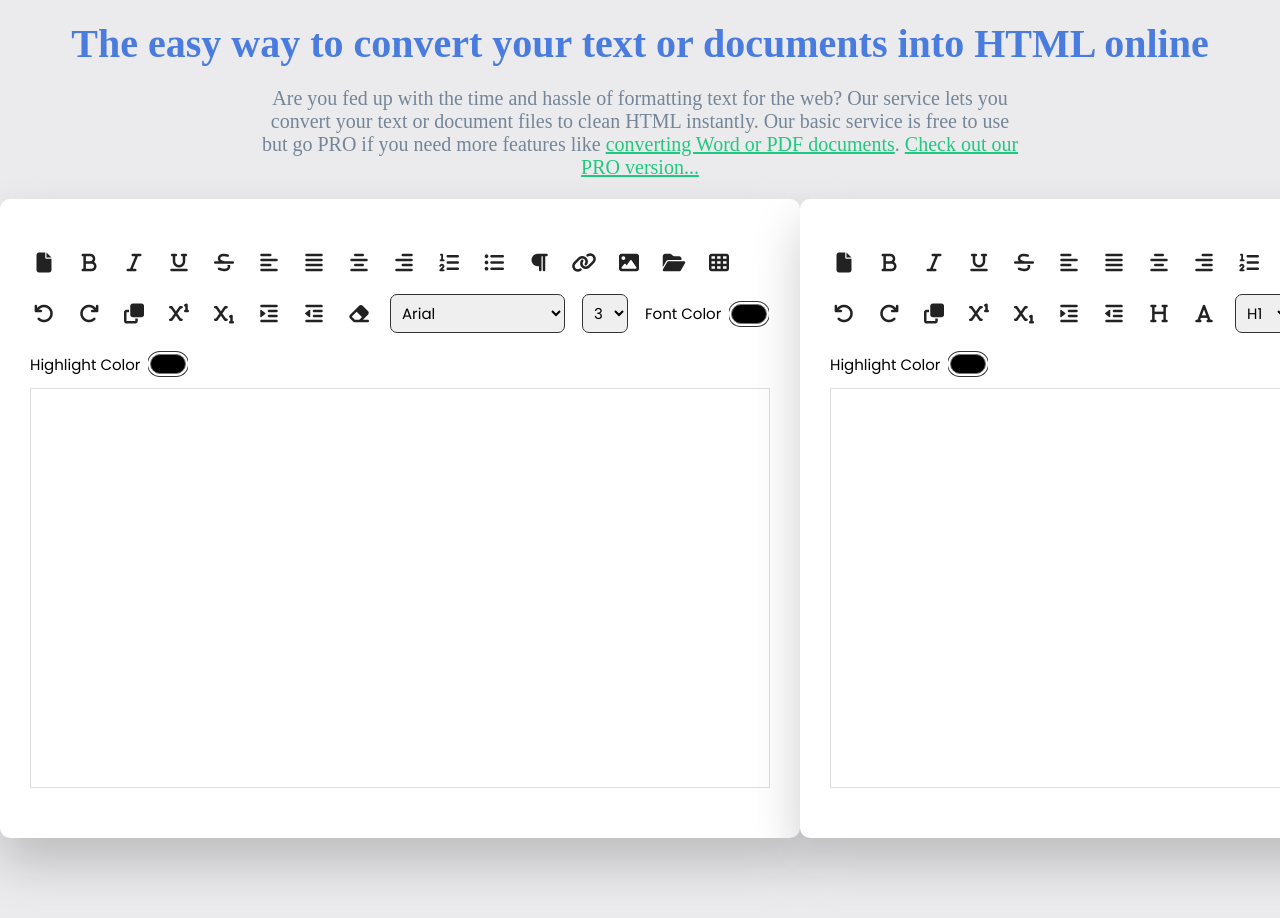
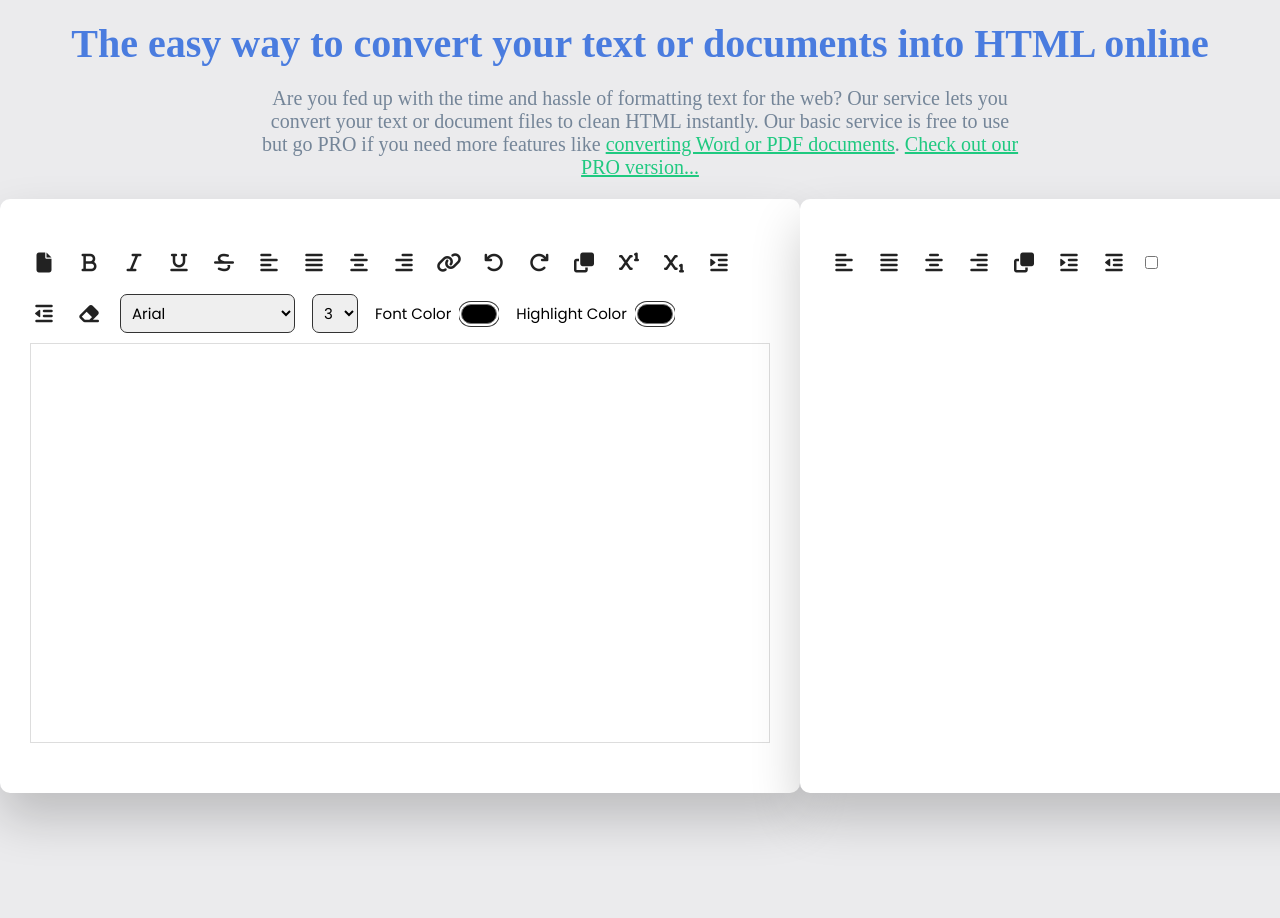
Before and after one commit to Nupur2001/Word-to-HTML-Revised, a plain HTML site: page index.html in a window 1280 px wide. Shown: the top 918 px of the page. After the commit the page ends 873 px from the top, so only its background shows below. Drawn offline with nearby package versions, Linux system fonts and the light colour scheme.

Commit message:
Update index.html

```diff
--- a/index.html
+++ b/index.html
@@ -54,27 +54,24 @@
           <button class="optionButton align" id="alignRight">
             <i class="fa-solid fa-align-right"></i>
           </button>
-          <button class="optionButton" id="listOl">
+          <!-- <button class="optionButton" id="listOl" onclick="modifyText('insertorderedlist')">
             <i class="fa-solid fa-list-ol"></i>
           </button>
-          <button class="optionButton" id="listUl">
+          <button class="optionButton" id="listUl" onclick="modifyText('insertunorderedlist')">
             <i class="fa-solid fa-list-ul"></i>
-          </button>
-          <button class="optionButton" id="para">
+          </button> -->
+          <!-- <button class="optionButton" id="para">
             <i class="fa-solid fa-paragraph"></i>
-          </button>
+          </button> -->
           <button class="optionButton" id="insertLink">
             <i class="fa-solid fa-link"></i>
           </button>
-          <button class="optionButton" id="insertImage">
-            <i class="fa-solid fa-image"></i>
-          </button>
-          <button class="optionButton" id="folderOpen">
+          <!-- <button class="optionButton" id="folderOpen">
             <i class="fa-solid fa-folder-open"></i>
-          </button>
-          <button class="optionButton" id="table">
+          </button> -->
+          <!-- <button class="optionButton" id="table">
             <i class="fa-solid fa-table-cells"></i>
-          </button>
+          </button> -->
           <button class="optionButton" id="undo">
             <i class="fa-solid fa-arrow-rotate-left"></i>
           </button>
@@ -152,23 +149,8 @@
         <div id="textInput" contenteditable="true"></div>
       </div>
 
-      <div class="editorBox">
+      <div class="editorBox HtmlEditorBox ">
         <div class="options">
-          <button class="optionButton format">
-            <i class="fa-solid fa-file"></i>
-          </button>
-          <button id="bold" class="optionButton format">
-            <i class="fa-solid fa-bold"></i>
-          </button>
-          <button id="italic" class="optionButton">
-            <i class="fa-solid fa-italic"></i>
-          </button>
-          <button id="underline" class="optionButton format">
-            <i class="fa-solid fa-underline"></i>
-          </button>
-          <button class="optionButton format" id="strikethrough">
-            <i class="fa-solid fa-strikethrough"></i>
-          </button>
           <button class="optionButton align" id="alignLeft">
             <i class="fa-solid fa-align-left"></i>
           </button>
@@ -181,41 +163,8 @@
           <button class="optionButton align" id="alignRight">
             <i class="fa-solid fa-align-right"></i>
           </button>
-          <button class="optionButton" id="listOl">
-            <i class="fa-solid fa-list-ol"></i>
-          </button>
-          <button class="optionButton" id="listUl">
-            <i class="fa-solid fa-list-ul"></i>
-          </button>
-          <button class="optionButton" id="para">
-            <i class="fa-solid fa-paragraph"></i>
-          </button>
-          <button class="optionButton" id="insertLink">
-            <i class="fa-solid fa-link"></i>
-          </button>
-          <button class="optionButton" id="insertImage">
-            <i class="fa-solid fa-image"></i>
-          </button>
-          <button class="optionButton" id="folderOpen">
-            <i class="fa-solid fa-folder-open"></i>
-          </button>
-          <button class="optionButton" id="table">
-            <i class="fa-solid fa-table-cells"></i>
-          </button>
-          <button class="optionButton" id="undo">
-            <i class="fa-solid fa-arrow-rotate-left"></i>
-          </button>
-          <button class="optionButton" id="redo">
-            <i class="fa-solid fa-arrow-rotate-right"></i>
-          </button>
           <button class="optionButton" id="clone">
             <i class="fa-solid fa-clone"></i>
-          </button>
-          <button class="optionButton script" id="superscript">
-            <i class="fa-solid fa-superscript"></i>
-          </button>
-          <button class="optionButton script" id="subscript">
-            <i class="fa-solid fa-subscript"></i>
           </button>
           <button id="indent" class="option-button spacing">
             <i class="fa-solid fa-indent"></i>
@@ -223,36 +172,15 @@
           <button id="outdent" class="option-button spacing">
             <i class="fa-solid fa-outdent"></i>
           </button>
-          <button id="headingOptions" class="optionButton">
-            <i class="fa-solid fa-heading"></i>
-          </button>
-          <button class="optionButton"><i class="fa-solid fa-font"></i></button>
-
-          <select id="headingOptions" class="advOptionButton">
-            <option value="H1">H1</option>
-            <option value="H2">H2</option>
-            <option value="H3">H3</option>
-            <option value="H4">H4</option>
-            <option value="H5">H5</option>
-            <option value="H6">H6</option>
-          </select>
-
-          <select id="fontName" class="advOptionButton"></select>
-          <select id="fontSize" class="advOptionButton"></select>
-
-          <div class="inputWrapper">
-            <label for="foreColor">Font Color</label>
-            <input type="color" id="foreColor" class="advOptionButton" />
-          </div>
-
-          <div class="inputWrapper">
-            <label for="backColor">Highlight Color</label>
-            <input type="color" id="backColor" class="advOptionButton" />
-          </div>
+          <label class="switch">
+              <input type="checkbox" id="switch" />
+              <span class="slider"></span>
+            </label>
+            <!-- <i class="fa-solid fa-moon iconChange"></i> -->
         </div>
-        <div id="textInput" contenteditable="true"></div>
-      </div>
+        <div id="htmlCode" contenteditable="true"></div>
     </div>
+    <script src="https://ajax.googleapis.com/ajax/libs/jquery/3.7.1/jquery.min.js"></script>
     <script src="script.js"></script>
   </body>
 </html>
```
